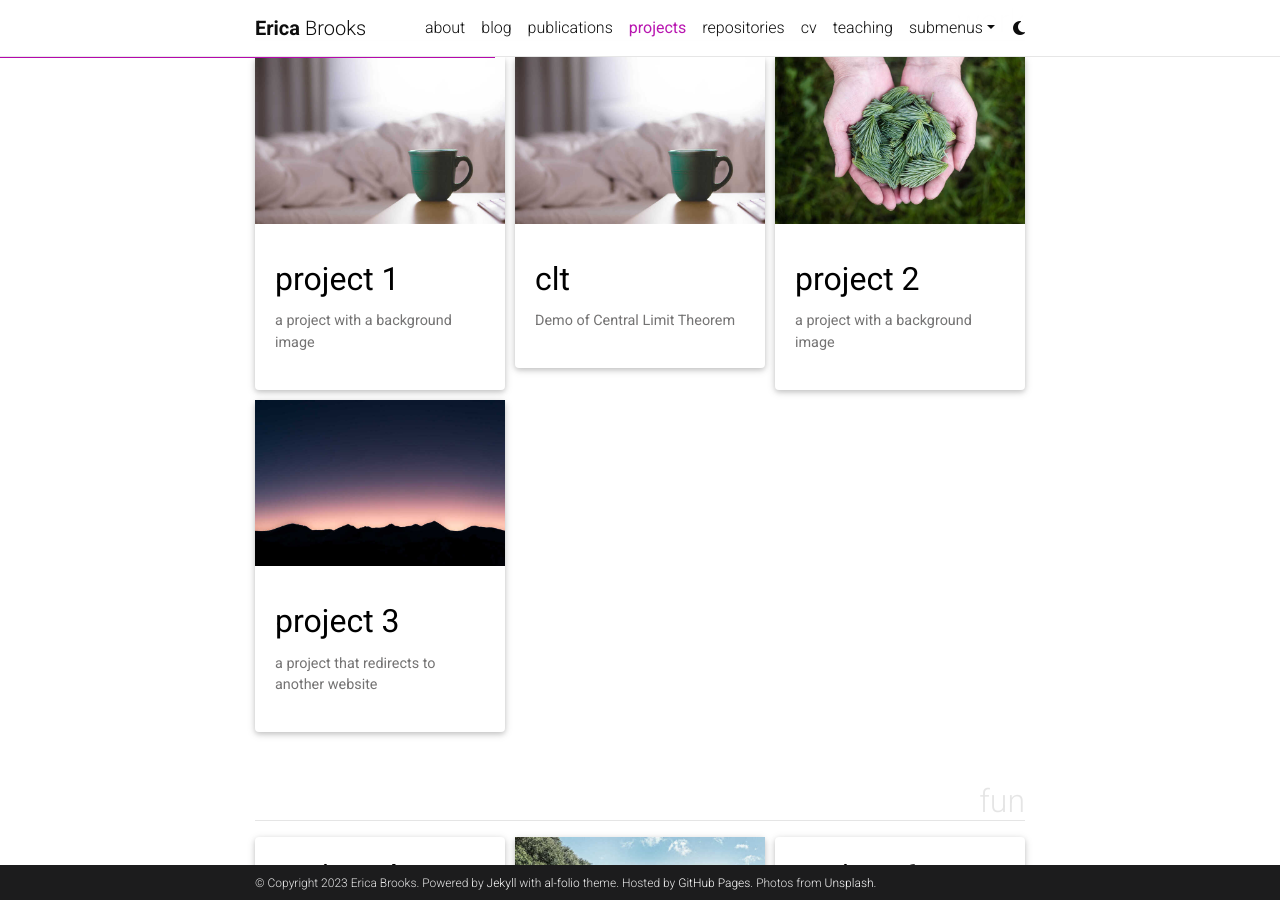
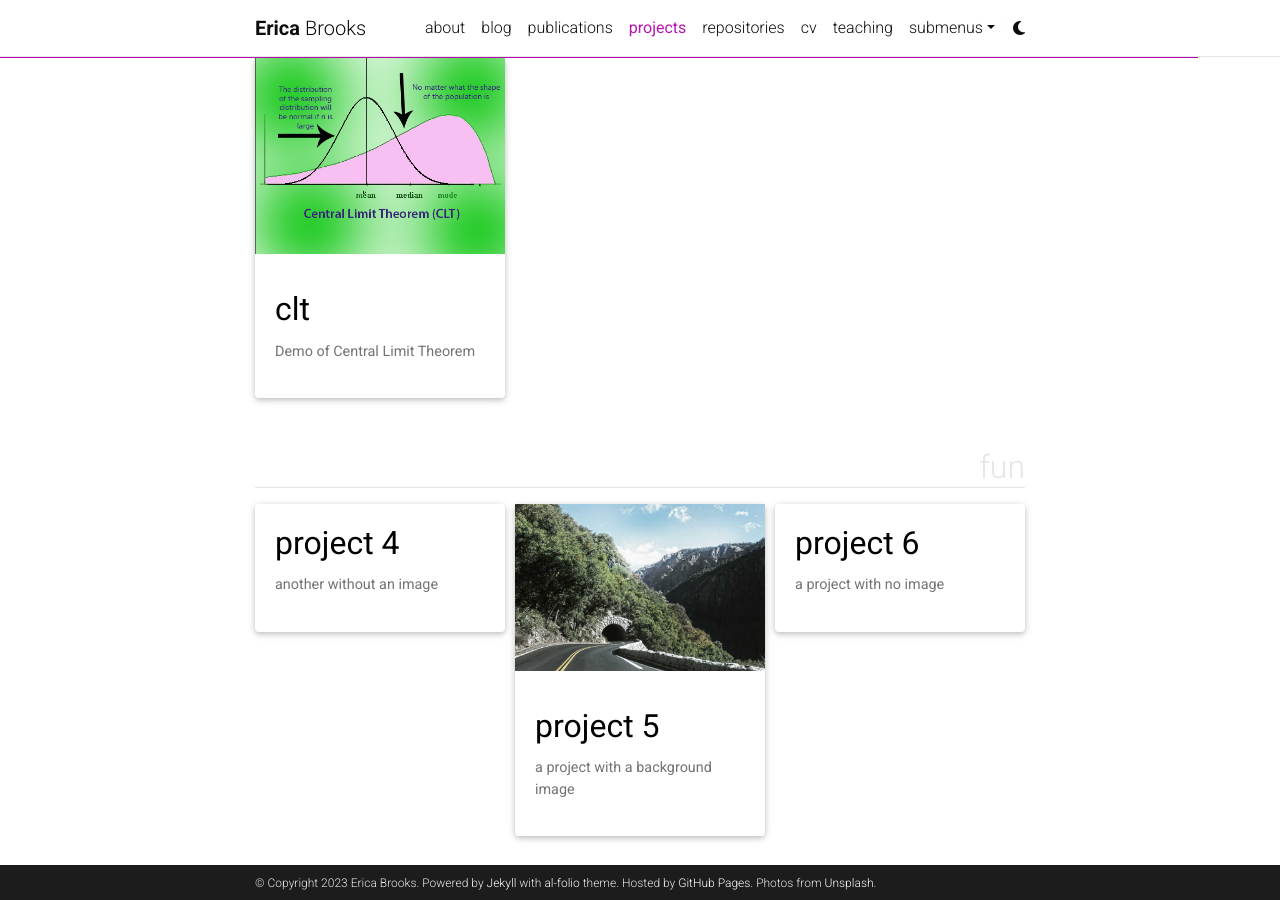
Before and after one commit to BrooksErica/BrookssErica.github.io, a Jekyll site: the page built from _pages/projects.md, in a window 1280 px wide and 900 px high, scrolled down 220 px. Built offline with Jekyll 4.4.1, drawn with Linux system fonts in a browser that asks for light colours; full-size pictures stand in for the smaller copies a plugin makes; comment, search, counter and statistics services are not loaded; a style sheet for code colours, icons or effects is not loaded.

Commit message:
Clean up project

````diff
--- a/_projects/1_project.md
+++ /dev/null
@@ -1,81 +0,0 @@
----
-layout: page
-title: project 1
-description: a project with a background image
-img: assets/img/12.jpg
-importance: 1
-category: work
-related_publications: einstein1956investigations, einstein1950meaning
----
-
-Every project has a beautiful feature showcase page.
-It's easy to include images in a flexible 3-column grid format.
-Make your photos 1/3, 2/3, or full width.
-
-To give your project a background in the portfolio page, just add the img tag to the front matter like so:
-
-    ---
-    layout: page
-    title: project
-    description: a project with a background image
-    img: /assets/img/12.jpg
-    ---
-
-<div class="row">
-    <div class="col-sm mt-3 mt-md-0">
-        {% include figure.html path="assets/img/1.jpg" title="example image" class="img-fluid rounded z-depth-1" %}
-    </div>
-    <div class="col-sm mt-3 mt-md-0">
-        {% include figure.html path="assets/img/3.jpg" title="example image" class="img-fluid rounded z-depth-1" %}
-    </div>
-    <div class="col-sm mt-3 mt-md-0">
-        {% include figure.html path="assets/img/5.jpg" title="example image" class="img-fluid rounded z-depth-1" %}
-    </div>
-</div>
-<div class="caption">
-    Caption photos easily. On the left, a road goes through a tunnel. Middle, leaves artistically fall in a hipster photoshoot. Right, in another hipster photoshoot, a lumberjack grasps a handful of pine needles.
-</div>
-<div class="row">
-    <div class="col-sm mt-3 mt-md-0">
-        {% include figure.html path="assets/img/5.jpg" title="example image" class="img-fluid rounded z-depth-1" %}
-    </div>
-</div>
-<div class="caption">
-    This image can also have a caption. It's like magic.
-</div>
-
-You can also put regular text between your rows of images.
-Say you wanted to write a little bit about your project before you posted the rest of the images.
-You describe how you toiled, sweated, *bled* for your project, and then... you reveal its glory in the next row of images.
-
-
-<div class="row justify-content-sm-center">
-    <div class="col-sm-8 mt-3 mt-md-0">
-        {% include figure.html path="assets/img/6.jpg" title="example image" class="img-fluid rounded z-depth-1" %}
-    </div>
-    <div class="col-sm-4 mt-3 mt-md-0">
-        {% include figure.html path="assets/img/11.jpg" title="example image" class="img-fluid rounded z-depth-1" %}
-    </div>
-</div>
-<div class="caption">
-    You can also have artistically styled 2/3 + 1/3 images, like these.
-</div>
-
-
-The code is simple.
-Just wrap your images with `<div class="col-sm">` and place them inside `<div class="row">` (read more about the <a href="https://getbootstrap.com/docs/4.4/layout/grid/">Bootstrap Grid</a> system).
-To make images responsive, add `img-fluid` class to each; for rounded corners and shadows use `rounded` and `z-depth-1` classes.
-Here's the code for the last row of images above:
-
-{% raw %}
-```html
-<div class="row justify-content-sm-center">
-    <div class="col-sm-8 mt-3 mt-md-0">
-        {% include figure.html path="assets/img/6.jpg" title="example image" class="img-fluid rounded z-depth-1" %}
-    </div>
-    <div class="col-sm-4 mt-3 mt-md-0">
-        {% include figure.html path="assets/img/11.jpg" title="example image" class="img-fluid rounded z-depth-1" %}
-    </div>
-</div>
-```
-{% endraw %}
--- a/_projects/2_project.md
+++ /dev/null
@@ -1,80 +0,0 @@
----
-layout: page
-title: project 2
-description: a project with a background image
-img: assets/img/3.jpg
-importance: 2
-category: work
----
-
-Every project has a beautiful feature showcase page.
-It's easy to include images in a flexible 3-column grid format.
-Make your photos 1/3, 2/3, or full width.
-
-To give your project a background in the portfolio page, just add the img tag to the front matter like so:
-
-    ---
-    layout: page
-    title: project
-    description: a project with a background image
-    img: /assets/img/12.jpg
-    ---
-
-<div class="row">
-    <div class="col-sm mt-3 mt-md-0">
-        {% include figure.html path="assets/img/1.jpg" title="example image" class="img-fluid rounded z-depth-1" %}
-    </div>
-    <div class="col-sm mt-3 mt-md-0">
-        {% include figure.html path="assets/img/3.jpg" title="example image" class="img-fluid rounded z-depth-1" %}
-    </div>
-    <div class="col-sm mt-3 mt-md-0">
-        {% include figure.html path="assets/img/5.jpg" title="example image" class="img-fluid rounded z-depth-1" %}
-    </div>
-</div>
-<div class="caption">
-    Caption photos easily. On the left, a road goes through a tunnel. Middle, leaves artistically fall in a hipster photoshoot. Right, in another hipster photoshoot, a lumberjack grasps a handful of pine needles.
-</div>
-<div class="row">
-    <div class="col-sm mt-3 mt-md-0">
-        {% include figure.html path="assets/img/5.jpg" title="example image" class="img-fluid rounded z-depth-1" %}
-    </div>
-</div>
-<div class="caption">
-    This image can also have a caption. It's like magic.
-</div>
-
-You can also put regular text between your rows of images.
-Say you wanted to write a little bit about your project before you posted the rest of the images.
-You describe how you toiled, sweated, *bled* for your project, and then... you reveal its glory in the next row of images.
-
-
-<div class="row justify-content-sm-center">
-    <div class="col-sm-8 mt-3 mt-md-0">
-        {% include figure.html path="assets/img/6.jpg" title="example image" class="img-fluid rounded z-depth-1" %}
-    </div>
-    <div class="col-sm-4 mt-3 mt-md-0">
-        {% include figure.html path="assets/img/11.jpg" title="example image" class="img-fluid rounded z-depth-1" %}
-    </div>
-</div>
-<div class="caption">
-    You can also have artistically styled 2/3 + 1/3 images, like these.
-</div>
-
-
-The code is simple.
-Just wrap your images with `<div class="col-sm">` and place them inside `<div class="row">` (read more about the <a href="https://getbootstrap.com/docs/4.4/layout/grid/">Bootstrap Grid</a> system).
-To make images responsive, add `img-fluid` class to each; for rounded corners and shadows use `rounded` and `z-depth-1` classes.
-Here's the code for the last row of images above:
-
-{% raw %}
-```html
-<div class="row justify-content-sm-center">
-    <div class="col-sm-8 mt-3 mt-md-0">
-        {% include figure.html path="assets/img/6.jpg" title="example image" class="img-fluid rounded z-depth-1" %}
-    </div>
-    <div class="col-sm-4 mt-3 mt-md-0">
-        {% include figure.html path="assets/img/11.jpg" title="example image" class="img-fluid rounded z-depth-1" %}
-    </div>
-</div>
-```
-{% endraw %}
````
Also changed, not shown: _projects/3_project.md (deleted, +0 -81 lines), _projects/CLT-Unit1.md (+1 -3 lines), assets/img/CLT.png (added).
